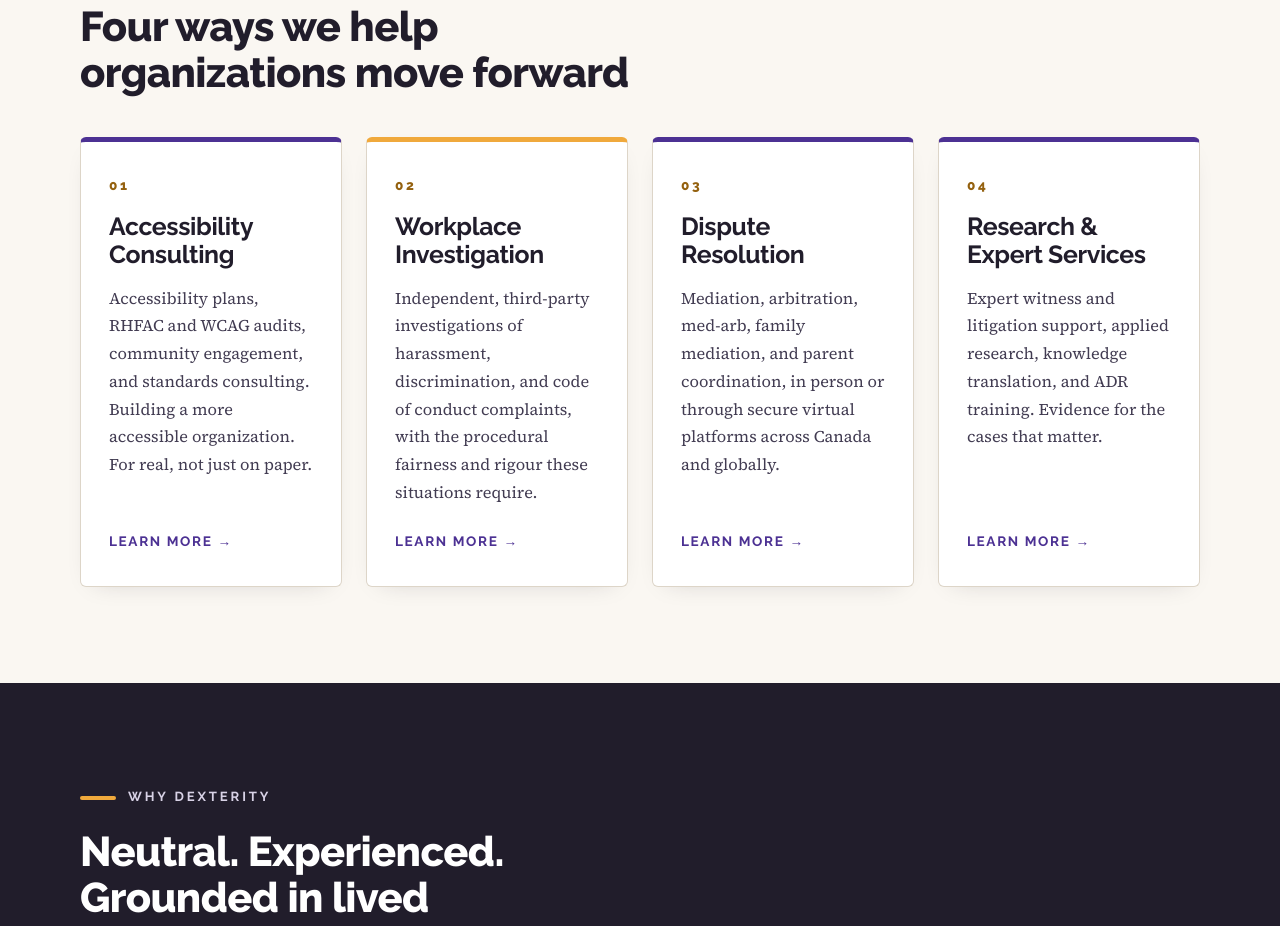
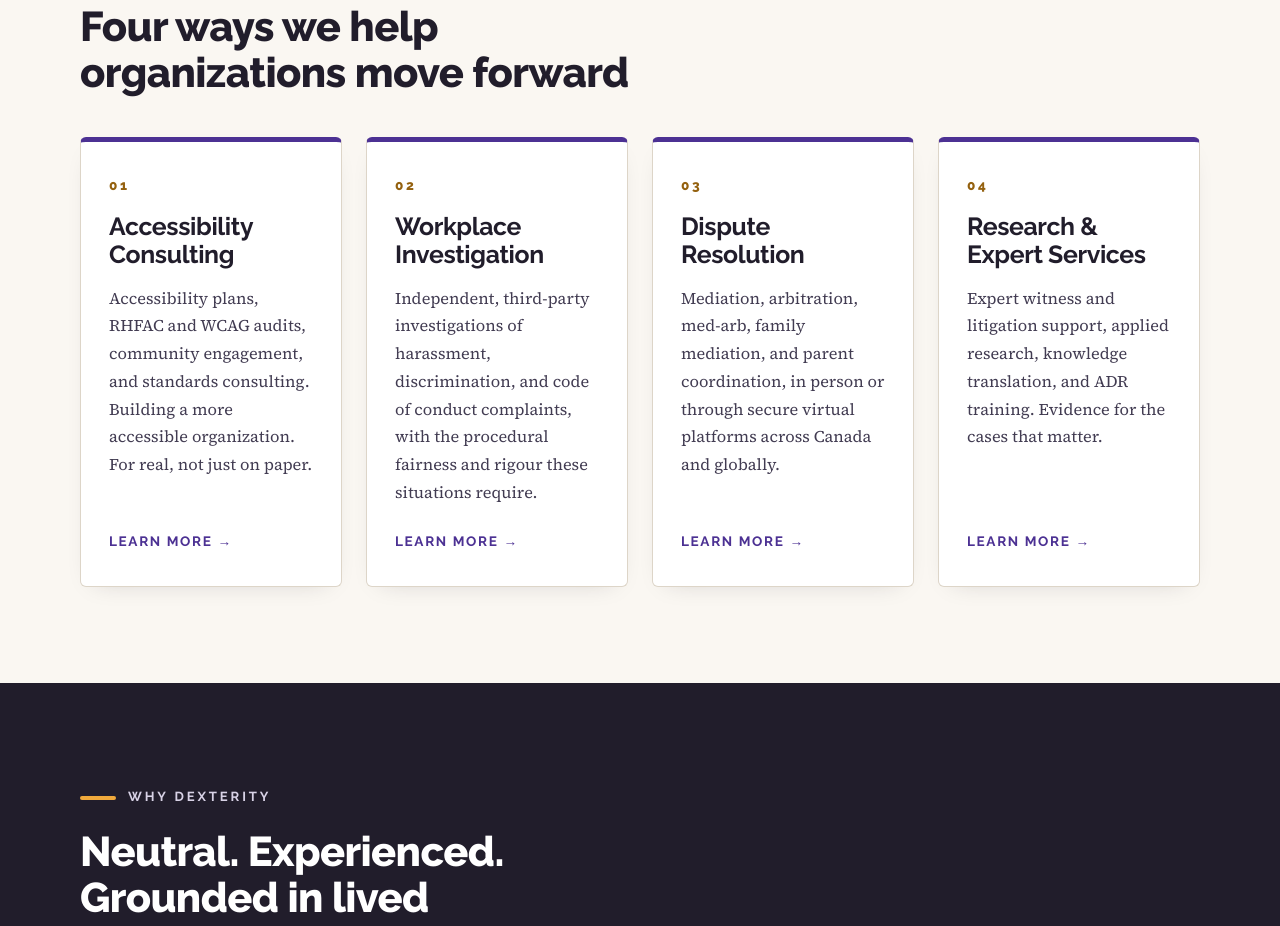
Before and after one commit to PivensPortfolio/DexConsult, a React (Vite) app: page / in a window 1280 px wide. Shown: the part 920-1846 px from the top of the page. Built offline with nearby package versions, Linux system fonts and the light colour scheme.

Commit message:
Make all home service card borders purple for consistency

```diff
--- a/src/styles.css
+++ b/src/styles.css
@@ -347,7 +347,6 @@ a:hover { color: var(--plum-deep); }
   display: flex;
   flex-direction: column;
 }
-.svc-card:nth-child(2) { border-top-color: var(--amber); }
 .svc-card .svc-num {
   font-family: var(--font-display);
   font-weight: 800;
```
